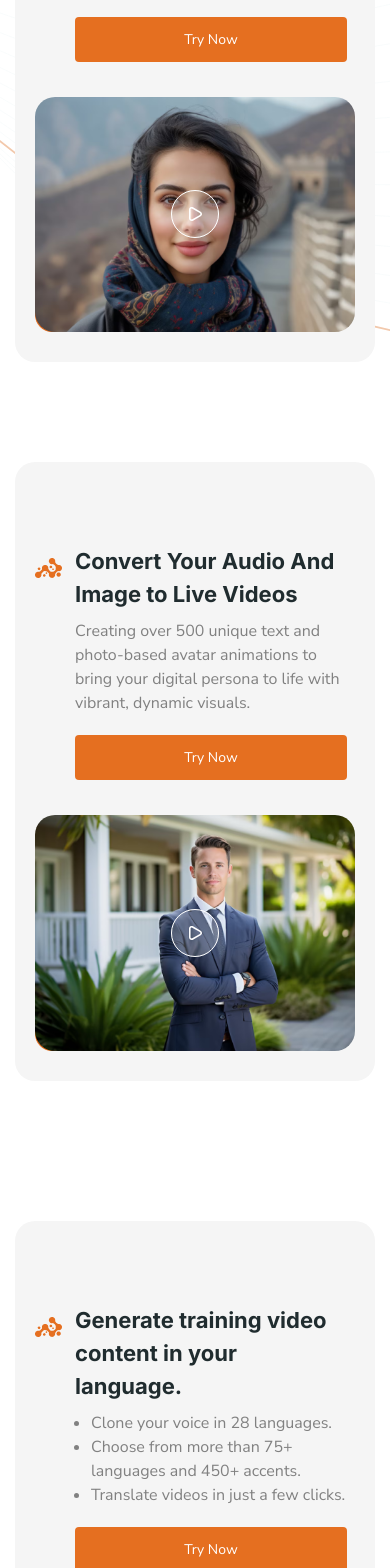
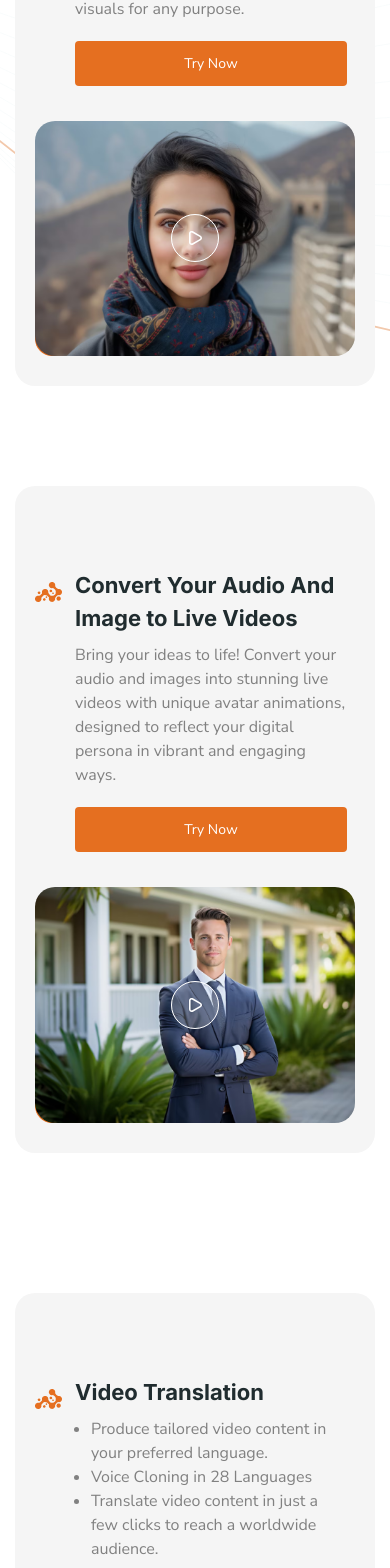
Before and after one commit to auspicious-soft/neurcg-site, a Next.js app: page / in a window 390 px wide. Shown: the part 1158-2726 px from the top of the page. Built offline with nearby package versions, Linux system fonts and the light colour scheme; no server answers.

Commit message:
refactor: update content and improve descriptions for clarity and engagement

```diff
--- a/src/app/page.tsx
+++ b/src/app/page.tsx
@@ -26,8 +26,7 @@ const OverviewData = [
   {
     id: "card-1",
     title: "Convert Your Text And Image to Live Videos",
-    description:
-      "Creating over 500 unique text and photo-based avatar animations to bring your digital persona to life with vibrant, dynamic visuals.",
+    description: "Turn your text and images into dynamic video content.Choose an avatar or create your virtual tween to create personalised, captivating visuals for any purpose.",
     imgSrc: img1,
     buttonLink: "#",
     icon1: <CardIcon1 />,
@@ -37,7 +36,7 @@ const OverviewData = [
     id: "card-2",
     title: "Convert Your Audio And Image to Live Videos",
     description:
-      "Creating over 500 unique text and photo-based avatar animations to bring your digital persona to life with vibrant, dynamic visuals.",
+      "Bring your ideas to life! Convert your audio and images into stunning live videos with unique avatar animations, designed to reflect your digital persona in vibrant and engaging ways.",
     imgSrc: img2,
     buttonLink: "#",
     icon1: <CardIcon2 />,
@@ -45,11 +44,11 @@ const OverviewData = [
   },
   {
     id: "card-3",
-    title: "Generate training video content in your language.",
+    title: "Video Translation",
     description: [
-    "Clone your voice in 28 languages.",
-    "Choose from more than 75+ languages and 450+ accents.",
-    "Translate videos in just a few clicks."],
+      "Produce tailored video content in your preferred language.",
+      "Voice Cloning in 28 Languages",
+      "Translate video content in just a few clicks to reach a worldwide audience."],
     imgSrc: img3,
     buttonLink: "#",
     icon1: <CardIcon3 />,
@@ -59,20 +58,20 @@ const OverviewData = [
 const StepCardData = [
   {
     id: 1,
-    title: "Upload Your Video",
-    description: "Discover our innovative solutions designed to empower your business, enhance efficiency, and drive success in new markets.",
+    title: "Upload Your Content",
+    description: "Start by uploading your text, images, or audio files.",
     imgSrc: stepimg1,
   },
   {
     id: 2,
-    title: "Select Your Video",
-    description: "Discover our innovative solutions designed to empower your business, enhance efficiency, and drive success in new markets.",
+    title: "Customize Your Output",
+    description: "Select from different avatars, animations, voice options, and languages to tailor your video.",
     imgSrc: stepimg2,
   },
   {
     id: 3,
-    title: "Export Your Translated Video",
-    description: "Discover our innovative solutions designed to empower your business, enhance efficiency, and drive success in new markets.",
+    title: "Create and Share",
+    description: "Generate high-quality videos or translations in just minutes, ready to download and share with your audience.",
     imgSrc: stepimg3,
   },
 ]
@@ -142,21 +141,23 @@ export default function Home() {
         <div className="container">
           <div className="grid grid-cols-1 md:grid-cols-2">
             <div className="grid gap-[20px] md:gap-[40px] ">
-        {StepCardData.map((data)=> (
+              {StepCardData.map((data) => (
                 <StepsCard
                   key={data.id}
-          title= {data.title}
-          description= {data.description}
+                  title={data.title}
+                  description={data.description}
                   imgSrc={data.imgSrc}
                 />
-        )) }
+              ))}
             </div>
             <div className="mt-[20px] md:mt-0 md:pl-[30px] lg:pl-[100px]">
               <div className="md:sticky md:top-[35%] px-2 md:px-0">
                 <h4 className="text-[#202C2F] text-base"><span className="bg-[#E56F20] h-[9px] w-[9px] rounded-full inline-block mr-[10px] ">
                 </span> Result-Driven</h4>
                 <h2 className="section-title">How It <span>Works.</span></h2>
-          <p className="text-[#202020] text-lg mt-[10px] mb-[20px] md:my-[30px] opacity-70">Our goal is to be the most successful Marketing Automation service provider in the market through deliverance and diligence. We aim to automate the business with best practices and make it simple for business owners.</p>
+                <p className="text-[#202020] text-lg mt-[10px] mb-[20px] md:my-[30px] opacity-70">
+                  Our goal is to simplify and revolutionize the way you create and translate content. With mAity, we empower you to bring your ideas to life effortlessly
+                </p>
                 <Link href={`/`} className="button mt-10 md:mt-[40px] md:px-[45px]">Get Started Now</Link>
 
               </div>
```
Lines whose indentation alone changed are shown as unchanged.
